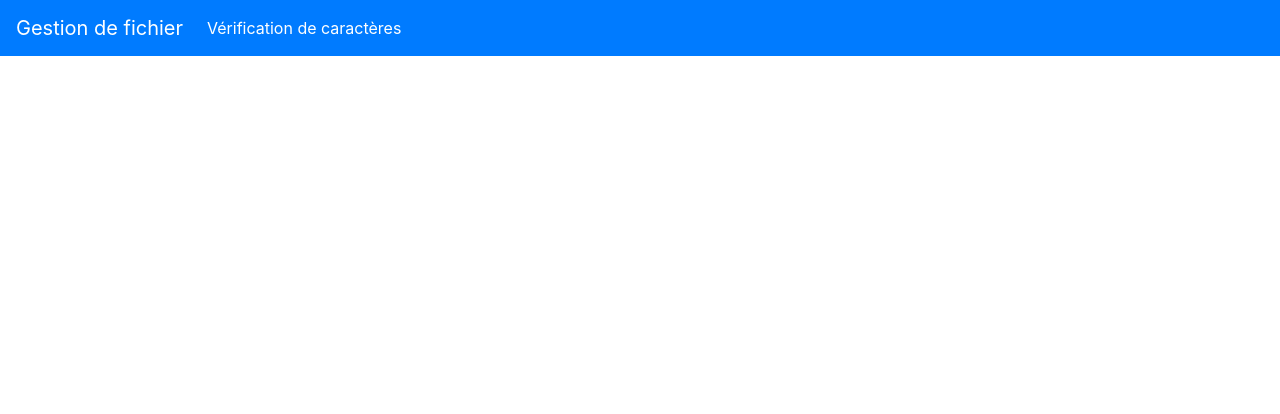
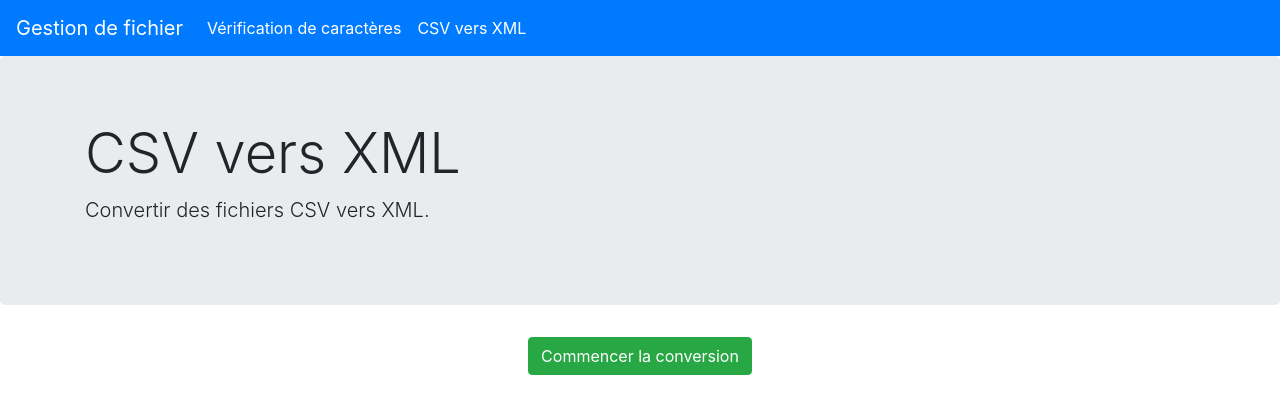
Before and after one commit to botflux/file-plateform, a Vue app: page /csv-to-xml in a window 1280 px wide. Shown: the top 414 px of the page. Built offline with nearby package versions, Linux system fonts and the light colour scheme.

Commit message:
feat: csv to xml route

```diff
--- a/src/components/AppHeader.vue
+++ b/src/components/AppHeader.vue
@@ -8,7 +8,10 @@
     <div class="collapse navbar-collapse" id="navbarSupportedContent">
         <ul class="navbar-nav mr-auto">
             <li class="nav-item active">
-                <router-link class="nav-link" :to="{ name: 'character-checker' }">Vérification de caractères <span class="sr-only">(current)</span></router-link>
+                <router-link class="nav-link" :to="{ name: 'character-checker' }">Vérification de caractères</router-link>
+            </li>
+            <li class="nav-item active">
+                <router-link class="nav-link" :to="{ name: 'csv-to-xml' }">CSV vers XML</router-link>
             </li>
         </ul>
     </div>
--- a/src/router.js
+++ b/src/router.js
@@ -20,6 +20,16 @@ export default new Router({
       // this generates a separate chunk (about.[hash].js) for this route
       // which is lazy-loaded when the route is visited.
       component: () => import(/* webpackChunkName: "about" */ './views/character-checker/index.vue')
+    }, {
+      path: '/csv-to-xml',
+      component: () => import('./views/csv-to-xml/index.vue'),
+      children: [
+        {
+          path: '',
+          name: 'csv-to-xml',
+          component: () => import('./views/csv-to-xml/start.vue')
+        }
+      ]
     }
   ]
 })
--- /dev/null
+++ b/src/views/csv-to-xml/index.vue
@@ -0,0 +1,17 @@
+<template>
+    <div class="csv-to-xml">
+        <div class="jumbotron">
+            <div class="container">
+                <h1 class="display-4">CSV vers XML</h1>
+                <p class="lead">Convertir des fichiers CSV vers XML.</p>
+            </div>
+        </div>
+        <router-view></router-view>
+    </div>
+</template>
+
+<script>
+export default {
+    name: 'CSVToXMLIndex'
+}
+</script>
--- /dev/null
+++ b/src/views/csv-to-xml/start.vue
@@ -0,0 +1,5 @@
+<template>
+    <div class="container d-flex justify-content-center">
+        <router-link :to="{ name: 'character-checker' }" class="btn btn-success">Commencer la conversion</router-link>
+    </div>
+</template>
```
